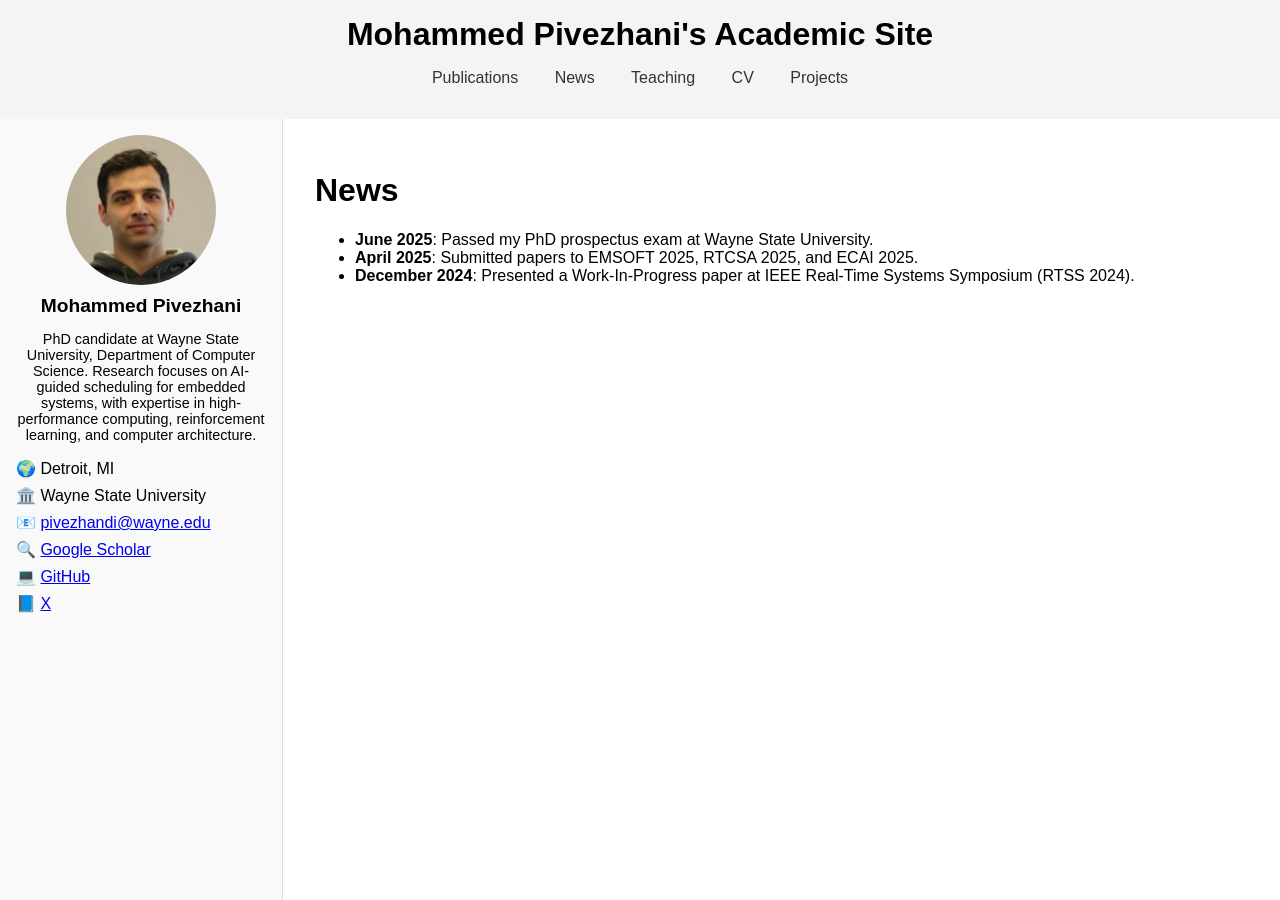
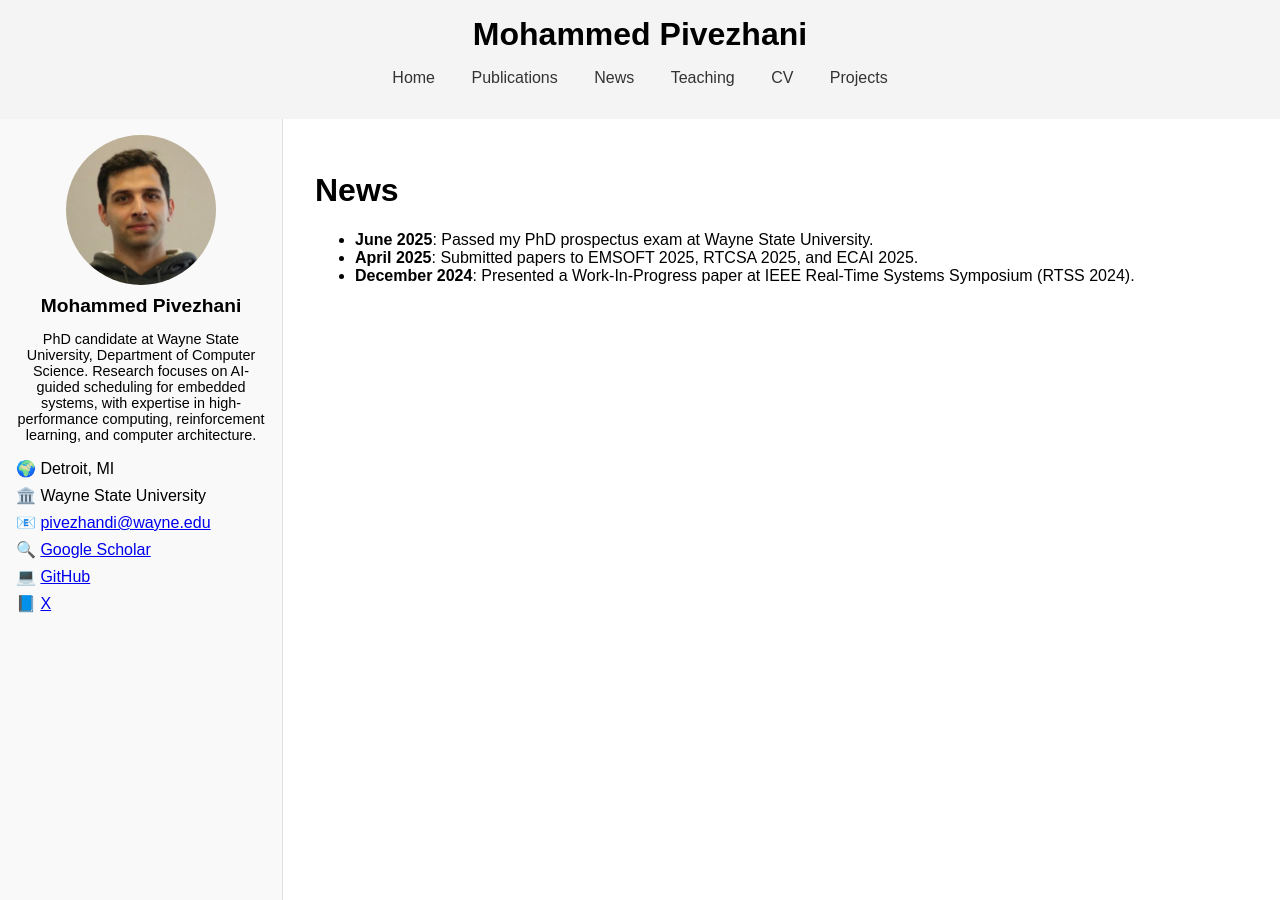
Before and after one commit to pivezhan/pivezhan.github.io, a Jekyll site: the page built from news.md, in a window 1280 px wide. Built offline with Jekyll 4.4.1, drawn with Linux system fonts in a browser that asks for light colours.

Commit message:
first draft of website finished

```diff
--- a/_config.yml
+++ b/_config.yml
@@ -1,5 +1,5 @@
 # Site settings
-title: Mohammed Pivezhani's Academic Site
+title: Mohammed Pivezhani
 email: pivezhandi@wayne.edu
 description: >-
   PhD candidate at Wayne State University, Department of Computer Science.
```
Also changed, not shown: index.markdown (+7 -0 lines).
